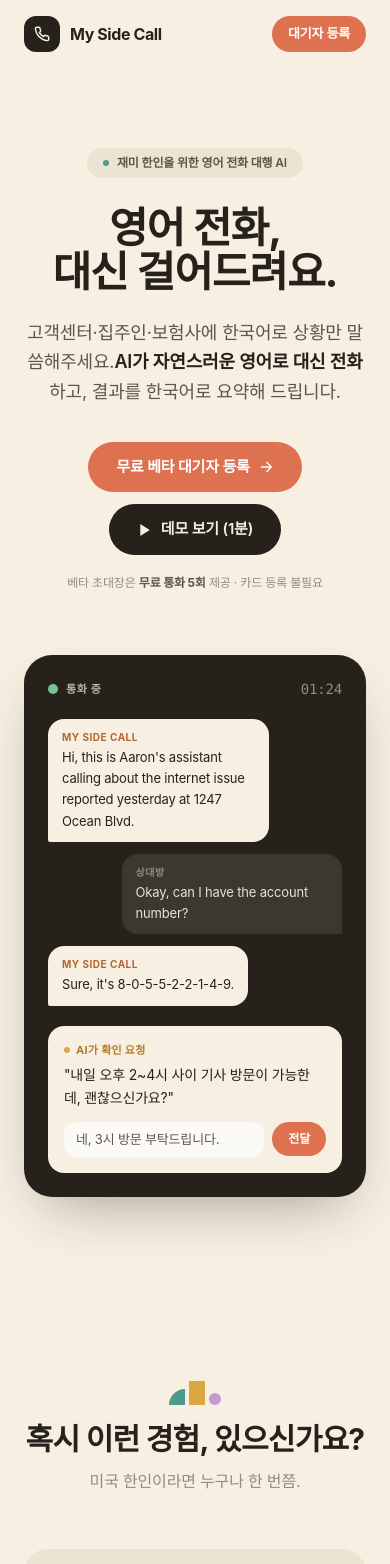
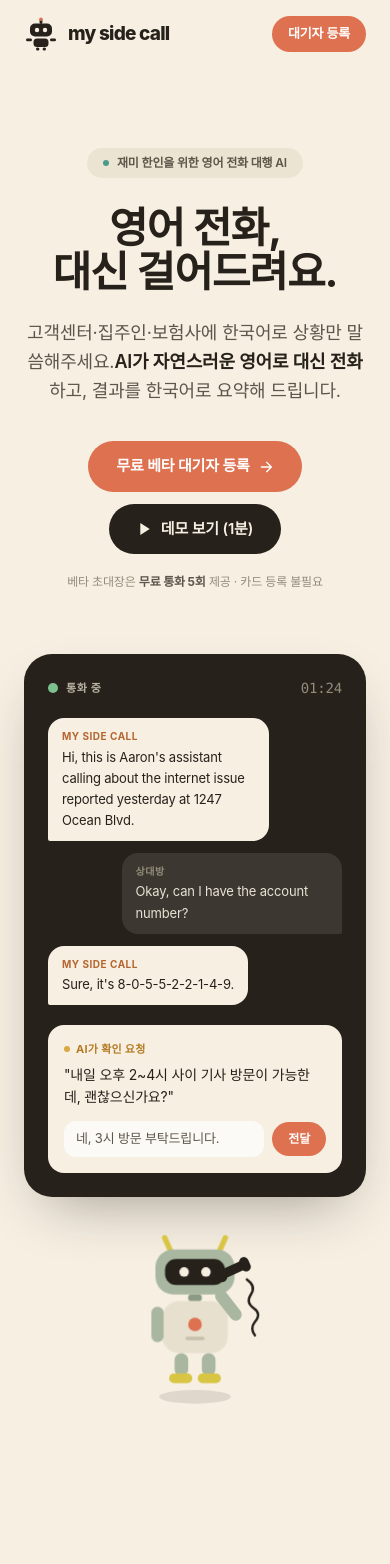
Before and after one commit to aaronlee103/mysidecall, a Next.js app in the folder callmate-v2/: page / in a window 390 px wide. Shown: the top 1564 px of the page. Built offline with nearby package versions, Linux system fonts and the light colour scheme; no server answers.

Commit message:
feat: robot logotype + calling mascot + motion

```diff
--- a/callmate-v2/app/page.jsx
+++ b/callmate-v2/app/page.jsx
@@ -1,21 +1,126 @@
 import Link from "next/link";
 
-// Fauna Robotics 스타일 리디자인 — 따뜻한 크림 배경, 테라코타 액센트,
-// 큰 라운드 카드, 기하학 도형 데코. /app 내부 화면은 기존 다크 테마 유지.
+// Fauna Robotics 스타일 리디자인 v2 — 로봇 픽토그램 로고타입,
+// "대신 전화해주는 로봇 친구" 마스코트(애니메이션), 스크롤 리빌 모션.
+// /app 내부 화면은 기존 다크 테마 유지.
 
 const C = {
   bg: "bg-[#F6EFE2]",
   card: "bg-[#ECE4D2]",
-  cardSoft: "bg-[#F0E9DA]",
   ink: "text-[#26211A]",
-  body: "text-[#5D564A]",
-  muted: "text-[#948C7B]",
   terra: "bg-[#DE7150]",
   terraHover: "hover:bg-[#c9603f]",
 };
 
+const MOTION_CSS = `
+@keyframes msc-float { 0%,100% { transform: translateY(0); } 50% { transform: translateY(-12px); } }
+@keyframes msc-blink { 0%, 90%, 100% { transform: scaleY(1); } 94% { transform: scaleY(0.08); } }
+@keyframes msc-ring { 0%, 100% { transform: rotate(0deg); } 6% { transform: rotate(-6deg); } 12% { transform: rotate(5deg); } 18% { transform: rotate(-3deg); } 24% { transform: rotate(0deg); } }
+@keyframes msc-drift { 0%,100% { transform: translate(0,0) rotate(0deg); } 50% { transform: translate(14px,-16px) rotate(8deg); } }
+@keyframes msc-rise { from { opacity: 0; transform: translateY(28px); } to { opacity: 1; transform: none; } }
+@keyframes msc-shadow { 0%,100% { transform: scaleX(1); opacity: .18; } 50% { transform: scaleX(.82); opacity: .1; } }
+.msc-float { animation: msc-float 5s ease-in-out infinite; }
+.msc-blink { transform-origin: center; transform-box: fill-box; animation: msc-blink 4.5s ease-in-out infinite; }
+.msc-ring { transform-origin: 128px 150px; animation: msc-ring 3.6s ease-in-out infinite; }
+.msc-drift { animation: msc-drift 9s ease-in-out infinite; }
+.msc-shadow { transform-origin: center; transform-box: fill-box; animation: msc-shadow 5s ease-in-out infinite; }
+@supports (animation-timeline: view()) {
+  .msc-reveal { animation: msc-rise .8s cubic-bezier(.2,.7,.2,1) both; animation-timeline: view(); animation-range: entry 0% entry 35%; }
+}
+@media (prefers-reduced-motion: reduce) {
+  .msc-float, .msc-blink, .msc-ring, .msc-drift, .msc-shadow, .msc-reveal { animation: none !important; }
+}
+`;
+
+// ── 로고타입: Fauna식 로봇 픽토그램 + 소문자 워드마크 ──
+function LogoMark({ size = 34 }) {
+  return (
+    <svg width={size} height={size} viewBox="0 0 34 34" fill="none" aria-hidden>
+      {/* 안테나 */}
+      <rect x="15.6" y="2" width="2.8" height="5" rx="1.4" fill="#26211A" />
+      <circle cx="17" cy="2.2" r="1.8" fill="#DE7150" />
+      {/* 머리 */}
+      <rect x="6" y="6.5" width="22" height="13" rx="5" fill="#26211A" />
+      {/* 눈 */}
+      <circle cx="13" cy="13" r="2.2" fill="#F6EFE2" />
+      <circle cx="21" cy="13" r="2.2" fill="#F6EFE2" />
+      {/* 몸통 */}
+      <rect x="9.5" y="21.5" width="15" height="8.5" rx="3.5" fill="#26211A" />
+      {/* 팔 */}
+      <rect x="2" y="21.5" width="6" height="2.8" rx="1.4" fill="#26211A" />
+      <rect x="26" y="21.5" width="6" height="2.8" rx="1.4" fill="#26211A" />
+      {/* 다리 */}
+      <rect x="12" y="30.5" width="3.4" height="3" rx="1.5" fill="#26211A" />
+      <rect x="18.6" y="30.5" width="3.4" height="3" rx="1.5" fill="#26211A" />
+    </svg>
+  );
+}
+
+function Wordmark({ className = "" }) {
+  return (
+    <span className={`font-extrabold lowercase tracking-[-0.04em] leading-none ${className}`}>
+      my side call
+    </span>
+  );
+}
+
+// ── 히어로 마스코트: 수화기 들고 대신 전화하는 로봇 (애니메이션) ──
+function HeroRobot({ className = "" }) {
+  return (
+    <div className={className} aria-hidden>
+      <svg viewBox="0 0 220 260" width="100%" height="100%" fill="none">
+        {/* 그림자 */}
+        <ellipse className="msc-shadow" cx="110" cy="246" rx="62" ry="10" fill="#26211A" opacity="0.18" />
+        <g className="msc-float">
+          {/* 안테나 (노랑) */}
+          <rect x="66" y="18" width="8" height="30" rx="4" fill="#D9C544" transform="rotate(-24 70 33)" />
+          <rect x="146" y="18" width="8" height="30" rx="4" fill="#D9C544" transform="rotate(24 150 33)" />
+          {/* 머리 */}
+          <rect x="52" y="40" width="116" height="66" rx="26" fill="#A9B7A0" />
+          {/* 바이저 */}
+          <rect x="66" y="54" width="88" height="38" rx="16" fill="#26211A" />
+          {/* 눈 (깜빡임) */}
+          <circle className="msc-blink" cx="94" cy="73" r="7" fill="#F6EFE2" />
+          <circle className="msc-blink" cx="126" cy="73" r="7" fill="#F6EFE2" />
+          {/* 목 */}
+          <rect x="100" y="106" width="20" height="10" rx="4" fill="#8B9A83" />
+          {/* 몸통 */}
+          <rect x="62" y="116" width="96" height="76" rx="24" fill="#E8E0CF" />
+          {/* 가슴 버튼 */}
+          <circle cx="110" cy="150" r="10" fill="#DE7150" />
+          <rect x="96" y="168" width="28" height="5" rx="2.5" fill="#C9C0AC" />
+          {/* 왼팔 */}
+          <rect x="46" y="124" width="18" height="52" rx="9" fill="#A9B7A0" />
+          {/* 오른팔 — 수화기 들고 귀에 (살짝 흔들림) */}
+          <g className="msc-ring">
+            <rect x="150" y="96" width="18" height="52" rx="9" fill="#A9B7A0" transform="rotate(-38 159 122)" />
+            <g transform="rotate(-24 168 74)">
+              <rect x="146" y="62" width="44" height="14" rx="7" fill="#26211A" />
+              <rect x="142" y="58" width="14" height="22" rx="7" fill="#26211A" />
+              <rect x="180" y="58" width="14" height="22" rx="7" fill="#26211A" />
+            </g>
+          </g>
+          {/* 전화선 (꼬불꼬불) */}
+          <path
+            d="M186 84 q14 10 6 22 q-8 12 4 20 q12 8 2 20 q-8 10 0 20"
+            stroke="#26211A"
+            strokeWidth="3.5"
+            strokeLinecap="round"
+            fill="none"
+          />
+          {/* 다리 */}
+          <rect x="80" y="192" width="20" height="34" rx="10" fill="#A9B7A0" />
+          <rect x="120" y="192" width="20" height="34" rx="10" fill="#A9B7A0" />
+          {/* 발 */}
+          <rect x="72" y="222" width="34" height="14" rx="7" fill="#D9C544" />
+          <rect x="114" y="222" width="34" height="14" rx="7" fill="#D9C544" />
+        </g>
+      </svg>
+    </div>
+  );
+}
+
 function Deco({ v = 0 }) {
-  // Fauna 스타일 미니 도형 클러스터
   const sets = [
     ["bg-[#4C9A8B] rounded-tl-full", "bg-[#D9A83F]", "bg-[#C39BD3] rounded-full"],
     ["bg-[#DE7150] rounded-t-full", "bg-[#7E9EBB]", "bg-[#D9A83F] rounded-br-full"],
@@ -36,15 +141,15 @@ export default function Home() {
   const tallyFormId = process.env.NEXT_PUBLIC_TALLY_FORM_ID || "XXXXXX";
 
   return (
-    <main className={`relative min-h-screen ${C.bg} ${C.ink} antialiased`}>
-      {/* Nav — Fauna 스타일 플로팅 필 */}
+    <main className={`relative min-h-screen overflow-hidden ${C.bg} ${C.ink} antialiased`}>
+      <style dangerouslySetInnerHTML={{ __html: MOTION_CSS }} />
+
+      {/* Nav — 로봇 픽토그램 로고타입 */}
       <nav className="sticky top-0 z-50 bg-[#F6EFE2]/85 backdrop-blur-xl">
         <div className="mx-auto flex max-w-6xl items-center justify-between px-6 py-4">
           <Link href="/" className="flex items-center gap-2.5">
-            <span className="flex h-9 w-9 items-center justify-center rounded-xl bg-[#26211A] text-[#F6EFE2]">
-              <svg viewBox="0 0 24 24" fill="none" stroke="currentColor" strokeWidth="2.2" strokeLinecap="round" strokeLinejoin="round" className="h-4 w-4"><path d="M22 16.92v3a2 2 0 0 1-2.18 2 19.79 19.79 0 0 1-8.63-3.07 19.5 19.5 0 0 1-6-6 19.79 19.79 0 0 1-3.07-8.67A2 2 0 0 1 4.11 2h3a2 2 0 0 1 2 1.72 12.84 12.84 0 0 0 .7 2.81 2 2 0 0 1-.45 2.11L8.09 9.91a16 16 0 0 0 6 6l1.27-1.27a2 2 0 0 1 2.11-.45 12.84 12.84 0 0 0 2.81.7A2 2 0 0 1 22 16.92z"/></svg>
-            </span>
-            <span className="text-[16px] font-bold tracking-tight">My Side Call</span>
+            <LogoMark />
+            <Wordmark className="text-[19px] text-[#26211A]" />
           </Link>
           <div className="flex items-center gap-2">
             <div className={`hidden sm:flex items-center gap-1 rounded-full ${C.card} px-2 py-1.5`}>
@@ -62,6 +167,14 @@ export default function Home() {
 
       {/* Hero */}
       <section className="relative pt-20 md:pt-28 pb-20 px-6">
+        {/* 떠다니는 배경 도형 */}
+        <div aria-hidden className="pointer-events-none absolute inset-0 -z-10">
+          <span className="msc-drift absolute left-[8%] top-[14%] h-8 w-8 rounded-full bg-[#D9A83F]/30" />
+          <span className="msc-drift absolute right-[10%] top-[22%] h-10 w-10 rounded-tl-full bg-[#4C9A8B]/25" style={{ animationDelay: "-3s" }} />
+          <span className="msc-drift absolute left-[16%] bottom-[18%] h-6 w-6 bg-[#C39BD3]/30" style={{ animationDelay: "-6s" }} />
+          <span className="msc-drift absolute right-[18%] bottom-[30%] h-7 w-7 rounded-t-full bg-[#DE7150]/25" style={{ animationDelay: "-1.5s" }} />
+        </div>
+
         <div className="max-w-4xl mx-auto text-center">
           <span className="inline-flex items-center gap-2 rounded-full bg-[#ECE4D2] px-4 py-1.5 text-[12px] font-semibold text-[#5D564A]">
             <span className="h-1.5 w-1.5 rounded-full bg-[#4C9A8B]" />
@@ -93,9 +206,12 @@ export default function Home() {
           </p>
         </div>
 
-        {/* Hero visual — call card */}
-        <div className="mt-16 md:mt-20 max-w-3xl mx-auto">
-          <div className="rounded-[28px] bg-[#26211A] p-6 md:p-8 shadow-[0_24px_60px_-24px_rgba(38,33,26,0.45)]">
+        {/* Hero visual — 로봇 마스코트 + 통화 카드 */}
+        <div className="mt-16 md:mt-28 max-w-4xl mx-auto">
+          <div className="relative">
+            {/* 로봇 친구 — 카드 왼쪽에서 대신 전화 중 */}
+            <HeroRobot className="hidden md:block absolute -left-6 lg:-left-20 -top-20 w-[200px] z-10" />
+            <div className="md:ml-40 rounded-[28px] bg-[#26211A] p-6 md:p-8 shadow-[0_24px_60px_-24px_rgba(38,33,26,0.45)]">
               <div className="flex items-center justify-between mb-5">
                 <div className="flex items-center gap-2">
                   <span className="h-2.5 w-2.5 rounded-full bg-[#7CC08F]" />
@@ -128,13 +244,16 @@ export default function Home() {
                 </div>
               </div>
             </div>
+            {/* 모바일용 로봇 (카드 아래) */}
+            <HeroRobot className="md:hidden mx-auto mt-8 w-[150px]" />
+          </div>
         </div>
       </section>
 
       {/* Problem */}
       <section className="relative py-24 px-6">
         <div className="max-w-5xl mx-auto">
-          <div className="text-center mb-14">
+          <div className="text-center mb-14 msc-reveal">
             <Deco v={0} />
             <h2 className="mt-4 text-3xl md:text-[40px] font-bold tracking-tight">
               혹시 이런 경험, 있으신가요?
@@ -147,14 +266,14 @@ export default function Home() {
               { icon: "🏠", title: "집주인 · 관리사무소", body: "“물이 천천히 빠져요”를 영어로 설명 못 해서 결국 가족 동석시켜 부탁." },
               { icon: "🏥", title: "보험사 · 병원", body: "Kaiser coverage 물어볼 때마다 한 시간. 미루다가 결국 예약 못 잡음." },
             ].map((p) => (
-              <div key={p.title} className={`rounded-[24px] ${C.card} p-7 transition-transform hover:-translate-y-1`}>
+              <div key={p.title} className={`msc-reveal rounded-[24px] ${C.card} p-7 transition-transform hover:-translate-y-1`}>
                 <div className="text-3xl mb-4">{p.icon}</div>
                 <h3 className="font-bold text-lg mb-2">{p.title}</h3>
                 <p className="text-sm text-[#5D564A] leading-relaxed">{p.body}</p>
               </div>
             ))}
           </div>
-          <p className="mt-10 text-center text-base text-[#5D564A]">
+          <p className="mt-10 text-center text-base text-[#5D564A] msc-reveal">
             <strong className="text-[#26211A]">영어는 할 줄 아는데 전화가 어려운 이유:</strong>{" "}
             <br className="hidden md:block" />
             비언어적 단서가 없고, IVR 메뉴가 빠르고, 억양도 제각각이니까요.
@@ -165,7 +284,7 @@ export default function Home() {
       {/* How it works */}
       <section id="how" className="relative py-24 px-6">
         <div className="max-w-5xl mx-auto">
-          <div className="text-center mb-16">
+          <div className="text-center mb-16 msc-reveal">
             <Deco v={1} />
             <h2 className="mt-4 text-3xl md:text-[40px] font-bold tracking-tight">
               한국어로 말하고,
@@ -181,7 +300,7 @@ export default function Home() {
               { n: "3", title: "중간에 막히면 카메라로 보여주기", desc: "AI가 계정 번호·서명한 번호를 물어볼 때 카메라로 서류를 비추면 자동 인식. 전화 끊지 않고 실시간 해결.", icon: "📷", color: "bg-[#D9A83F]" },
               { n: "4", title: "한국어 요약 + 캘린더 자동 등록", desc: "\"기사님 내일 오후 2시 방문 확정\" 같은 액션을 다음 액션은 한국어로 받고, 캘린더에도 자동으로 등록됩니다.", icon: "✅", color: "bg-[#7E9EBB]" },
             ].map((step) => (
-              <div key={step.n} className={`rounded-[24px] ${C.card} p-7 transition-transform hover:-translate-y-1`}>
+              <div key={step.n} className={`msc-reveal rounded-[24px] ${C.card} p-7 transition-transform hover:-translate-y-1`}>
                 <div className="flex items-center gap-3 mb-4">
                   <div className={`flex h-11 w-11 items-center justify-center rounded-full ${step.color} text-white font-bold`}>
                     {step.n}
@@ -198,7 +317,7 @@ export default function Home() {
 
       {/* Demo placeholder */}
       <section id="demo" className="relative py-24 px-6">
-        <div className="max-w-4xl mx-auto text-center">
+        <div className="max-w-4xl mx-auto text-center msc-reveal">
           <Deco v={2} />
           <h2 className="mt-4 text-3xl md:text-[40px] font-bold tracking-tight mb-3">실제 통화 데모</h2>
           <p className="text-[#948C7B] mb-10">AI가 얼마나 자연스러운지 직접 들어보세요. (1분)</p>
@@ -214,13 +333,13 @@ export default function Home() {
       {/* Differentiator */}
       <section className="relative py-24 px-6">
         <div className="max-w-5xl mx-auto">
-          <div className="text-center mb-14">
+          <div className="text-center mb-14 msc-reveal">
             <h2 className="text-3xl md:text-[40px] font-bold tracking-tight mb-3">
               다른 번역 앱과 뭐가 다른가요?
             </h2>
             <p className="text-[#948C7B] max-w-xl mx-auto">동시통역이 아니라, 전화 자체를 대신합니다.</p>
           </div>
-          <div className={`overflow-hidden rounded-[24px] ${C.card}`}>
+          <div className={`msc-reveal overflow-hidden rounded-[24px] ${C.card}`}>
             <table className="w-full text-sm">
               <thead>
                 <tr className="border-b border-[#26211A]/10">
@@ -256,7 +375,7 @@ export default function Home() {
       {/* Pricing */}
       <section id="pricing" className="relative py-24 px-6">
         <div className="max-w-5xl mx-auto">
-          <div className="text-center mb-14">
+          <div className="text-center mb-14 msc-reveal">
             <Deco v={3} />
             <h2 className="mt-4 text-3xl md:text-[40px] font-bold tracking-tight mb-3">
               요금제 <span className="text-[#948C7B] text-xl font-medium">(출시 예정)</span>
@@ -264,9 +383,9 @@ export default function Home() {
             <p className="text-[#948C7B]">베탄는 무료. 정식 출시 후 예정입니다.</p>
           </div>
           <div className="grid md:grid-cols-3 gap-4">
-            <PricingCard tier="Free" price="$0" period="영원히" features={["월 2통화", "5분 이내", "카메라 OCR", "한국어 요약"]} cta={{ label: "무료 시작", href: "#waitlist" }} />
-            <PricingCard tier="Basic" price="$9.99" period="월" features={["월 10통화", "통화당 15분", "카메라 OCR", "캘린더 연동"]} cta={{ label: "베타 대기자 등록", href: "#waitlist" }} featured />
-            <PricingCard tier="Pro" price="$19.99" period="월" features={["월 30통화", "통화 길이 무제한", "카메라 OCR 무제한", "우선 처리 · 녹음 보관 무제한"]} cta={{ label: "베타 대기자 등록", href: "#waitlist" }} />
+            <div className="msc-reveal"><PricingCard tier="Free" price="$0" period="영원히" features={["월 2통화", "5분 이내", "카메라 OCR", "한국어 요약"]} cta={{ label: "무료 시작", href: "#waitlist" }} /></div>
+            <div className="msc-reveal"><PricingCard tier="Basic" price="$9.99" period="월" features={["월 10통화", "통화당 15분", "카메라 OCR", "캘린더 연동"]} cta={{ label: "베타 대기자 등록", href: "#waitlist" }} featured /></div>
+            <div className="msc-reveal"><PricingCard tier="Pro" price="$19.99" period="월" features={["월 30통화", "통화 길이 무제한", "카메라 OCR 무제한", "우선 처리 · 녹음 보관 무제한"]} cta={{ label: "베타 대기자 등록", href: "#waitlist" }} /></div>
           </div>
           <p className="mt-8 text-center text-sm text-[#948C7B]">종량제 옵션: 구독 없이 통화당 $2.99</p>
         </div>
@@ -275,7 +394,7 @@ export default function Home() {
       {/* FAQ */}
       <section id="faq" className="relative py-24 px-6">
         <div className="max-w-3xl mx-auto">
-          <h2 className="text-3xl md:text-[40px] font-bold tracking-tight text-center mb-12">자주 묻는 질문</h2>
+          <h2 className="text-3xl md:text-[40px] font-bold tracking-tight text-center mb-12 msc-reveal">자주 묻는 질문</h2>
           <div className="space-y-3">
             {[
               { q: "AI 음성이 부자연스러워서 상대방이 의심하지 않을까요?", a: "업계 최고 수준의 TTS(ElevenLabs)를 사용해 네이티브에 가깝습니다. 다만 미국 FCC 규정에 따라 통화 시작 시 자동으로 AI임을 고지해요. 상대방이 사람을 원하면 언제든 연결해 드립니다." },
@@ -285,7 +404,7 @@ export default function Home() {
               { q: "미국 외 지역에서도 사용 가능한가요?", a: "초기엔 미국 발신 전화만 지원해요. 한국·일룸·유럽 등은 순차 확장 예정입니다." },
               { q: "어떤 상황에서 쓰면 좋을까요?", a: "레스토랑 예약, Comcast·Spectrum 고객센터, 집주인·관리사물소 수리 요청, 항공사·AAA 변경·환불 문의 등. 의료·법률·금융은 안전을 위해 초기엔 제한합니다." },
             ].map((item, i) => (
-              <details key={i} className={`group rounded-[20px] ${C.card} overflow-hidden`}>
+              <details key={i} className={`msc-reveal group rounded-[20px] ${C.card} overflow-hidden`}>
                 <summary className="cursor-pointer px-6 py-4 text-[15px] font-semibold flex items-center justify-between list-none">
                   <span className="pr-4">{item.q}</span>
                   <span className="flex h-7 w-7 flex-shrink-0 items-center justify-center rounded-full bg-[#26211A]/[0.06] text-[#5D564A] group-open:bg-[#DE7150] group-open:text-white group-open:rotate-45 transition-all duration-300">
@@ -302,7 +421,7 @@ export default function Home() {
       {/* Waitlist */}
       <section id="waitlist" className="relative py-24 px-6">
         <div className="max-w-2xl mx-auto">
-          <div className={`rounded-[28px] ${C.card} p-8 md:p-12 text-center`}>
+          <div className={`msc-reveal rounded-[28px] ${C.card} p-8 md:p-12 text-center`}>
             <Deco v={1} />
             <h2 className="mt-4 text-3xl md:text-5xl font-bold tracking-tight mb-3">베타 대기자 등록</h2>
             <p className="text-lg text-[#5D564A] mb-8">
@@ -329,10 +448,8 @@ export default function Home() {
       <footer className="relative border-t border-[#26211A]/10 py-10 px-6 text-sm text-[#948C7B]">
         <div className="max-w-6xl mx-auto flex flex-col md:flex-row items-center justify-between gap-4">
           <div className="flex items-center gap-2">
-            <span className="flex h-6 w-6 items-center justify-center rounded-md bg-[#26211A] text-[#F6EFE2]">
-              <svg viewBox="0 0 24 24" fill="none" stroke="currentColor" strokeWidth="2.2" strokeLinecap="round" strokeLinejoin="round" className="h-3 w-3"><path d="M22 16.92v3a2 2 0 0 1-2.18 2 19.79 19.79 0 0 1-8.63-3.07 19.5 19.5 0 0 1-6-6 19.79 19.79 0 0 1-3.07-8.67A2 2 0 0 1 4.11 2h3a2 2 0 0 1 2 1.72 12.84 12.84 0 0 0 .7 2.81 2 2 0 0 1-.45 2.11L8.09 9.91a16 16 0 0 0 6 6l1.27-1.27a2 2 0 0 1 2.11-.45 12.84 12.84 0 0 0 2.81.7A2 2 0 0 1 22 16.92z"/></svg>
-            </span>
-            <span className="font-bold text-[#26211A]">My Side Call</span>
+            <LogoMark size={26} />
+            <Wordmark className="text-[16px] text-[#26211A]" />
           </div>
           <div className="flex gap-6">
             <a href="/terms" className="hover:text-[#26211A] transition-colors">이용약관</a>
@@ -361,7 +478,7 @@ function Bubble({ role, children }) {
         }`}
       >
         <div className={`text-[10px] font-bold uppercase tracking-wider mb-0.5 ${isAI ? "text-[#B5652F]" : "text-[#948C7B]"}`}>
-          {isAI ? "My Side Call" : "상대방"}
+          {isAI ? "my side call" : "상대방"}
         </div>
         {children}
       </div>
@@ -372,7 +489,7 @@ function Bubble({ role, children }) {
 function PricingCard({ tier, price, period, features, cta, featured }) {
   return (
     <div
-      className={`relative rounded-[24px] p-7 transition-transform hover:-translate-y-1 ${
+      className={`relative h-full rounded-[24px] p-7 transition-transform hover:-translate-y-1 ${
         featured ? "bg-[#26211A] text-[#F6EFE2]" : "bg-[#ECE4D2]"
       }`}
     >
```
Lines whose indentation alone changed are shown as unchanged.
